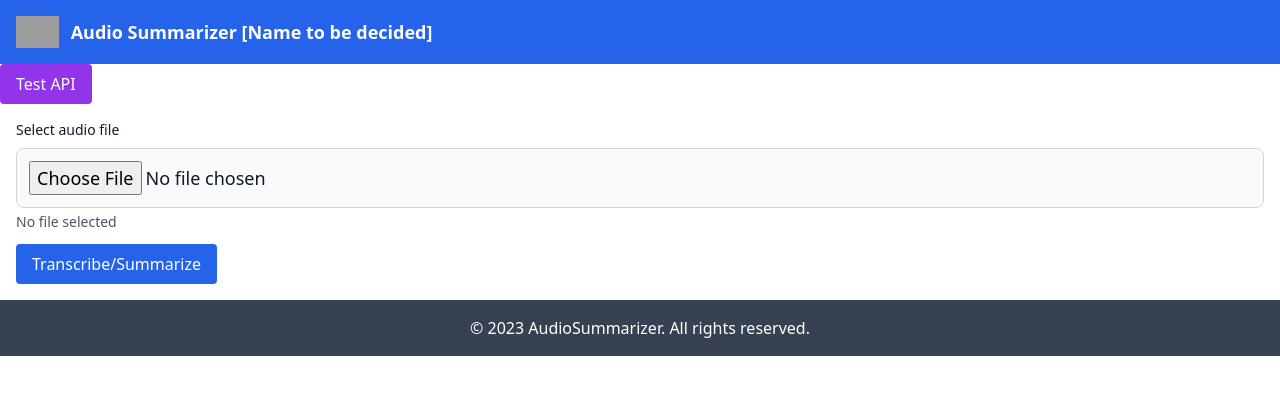
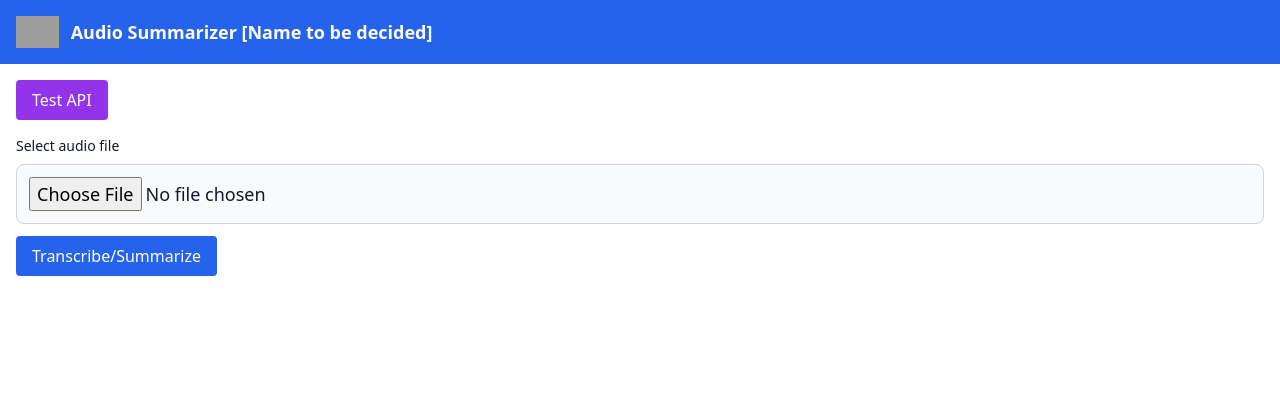
Before and after one commit to RoschelleMR/AI_Voice-to-Text_Summarization, a React (Create React App) app in the folder frontend/: page / in a window 1280 px wide. Shown: the top 394 px of the page. Built offline with nearby package versions, Linux system fonts and the light colour scheme; grey boxes are pictures that could not be loaded.

Commit message:
Updated frontend code to accommodate file uploads and error handling

```diff
--- a/frontend/src/App.js
+++ b/frontend/src/App.js
@@ -1,13 +1,15 @@
-import './App.css';
+import './App.css'
 import Header from './components/Header'
 import Footer from './components/Footer'
-import AudioInput from './components/AudioInput';
-import TextDisplay from './components/TextDisplay';
-import axios from 'axios';
-import { useEffect, useState } from 'react';
+import AudioInput from './components/AudioInput'
+import axios from 'axios'
+import { useEffect, useState } from 'react'
 
 function App() {
-  const [isFileTranscribed, setIsFileTranscribed] = useState(false)
+  const [transcriptionData, setTranscriptionData] = useState({
+    summary: '',
+    transcription: ''
+  })
 
   //Just a function to test a Hello Worl route
   const testAPI = (e) => {
@@ -26,6 +28,8 @@ function App() {
     <div>
       <Header />
 
+      <main class="flex-grow container mx-auto p-4 space-y-4">
+
         <button
           class="px-4 py-2 bg-purple-600 text-white rounded hover:bg-purple-700 transition"
           onClick={testAPI}
@@ -33,22 +37,26 @@ function App() {
           Test API
         </button>
 
-      <main class="flex-grow container mx-auto p-4 space-y-4">
-        <AudioInput setIsFileTranscribed={setIsFileTranscribed}/>
+        <AudioInput setTranscriptionData={setTranscriptionData} />
 
+        {console.log(transcriptionData, "agaga")}
         {
           // Output Section (Hidden if there isn't a file that is currently transcribed)
-          isFileTranscribed &&
+          transcriptionData.transcription &&
           <section>
             <h2>Summarized Transcription</h2>
-            <TextDisplay />
+
+            <div id="summaryContainer" class="p-4 bg-white rounded shadow">
+              {transcriptionData.transcription}
+            </div>
+
             <button class="mt-3 px-4 py-2 bg-purple-600 text-white rounded hover:bg-green-700 transition">View Transcription</button>
           </section>
         }
 
       </main>
 
-      <Footer />
+      {/* <Footer /> */}
     </div>
   );
 }
--- a/frontend/src/components/AudioInput.js
+++ b/frontend/src/components/AudioInput.js
@@ -1,13 +1,21 @@
 import React from 'react'
-import axios from 'axios';
-import { useEffect, useState } from 'react';
+import axios from 'axios'
+import { useEffect, useState } from 'react'
+import FailAlert from './FailAlert'
+import SuccessAlert from './SuccessAlert'
 
-export default function AudioInput() {
+export default function AudioInput({ setTranscriptionData }) {
   const [file, setFile] = useState(null)
   const [fileName, setFileName] = useState('')
+  const [fileTypeAlertActive, setFileTypeAlertActive] = useState(false)
+  const [uploadFailureAlertActive, setUploadFailureAlertActive] = useState(false)
+  const [uploadSuccessAlertActive, setUploadSuccessAlertActive] = useState(false)
 
   const onFormSubmit = (e) => {
     e.preventDefault()
+    setFileTypeAlertActive(false)
+    setUploadFailureAlertActive(false)
+    setUploadSuccessAlertActive(false)
 
     if (!file) {
       alert('Please select a file to upload!')
@@ -23,35 +31,56 @@ export default function AudioInput() {
       }
     })
     .then(response => {
-      alert("Uploaded Successfully")
+      setUploadSuccessAlertActive(true)
       console.log("File uploaded successfully", response.data);
+      setTranscriptionData(response.data)
       // Handle success
     })
     .catch(error => {
-      alert("Error uploading file")
-      console.error("Error uploading file", error);
+      setUploadFailureAlertActive(true)
+      console.error("Error uploading file", error.request.response);
       // Handle error
     });
   }
 
   const onFileChange = (e) => {
-    const selectedFile = e.target.files[0];
+    const selectedFile = e.target.files[0]
+    setUploadFailureAlertActive(false)
+    setUploadSuccessAlertActive(false)
+
     if (selectedFile) {
-      const allowedTypes = ['audio/mp3', 'audio/wav', 'audio/ogg'];
+      const allowedTypes = ['audio/mp3', 'audio/wav', 'audio/ogg', 'audio/mpeg']
+
       if (!allowedTypes.includes(selectedFile.type)) {
-        alert('Please select an audio file (mp3, wav, or ogg).');
-        setFile(null);
-        setFileName('');
+        e.target.value = ''
+        setFile(null)
+        setFileName('')
+        setFileTypeAlertActive(true)
       } else {
-        setFile(selectedFile);
-        setFileName(selectedFile.name);
+        setFile(selectedFile)
+        setFileName(selectedFile.name)
+        setFileTypeAlertActive(false)
       }
     }
   };
 
   return (
-    <form onFormSubmit={onFormSubmit}>
-      <label class="block mb-2 text-sm font-medium text-gray-900 dark:text-gray-300">Select audio file</label>
+    <div>
+      {
+        fileTypeAlertActive &&
+        <FailAlert subject={'File type is not valid'} message={'Please select an audio file (mp3, wav, or ogg).'} />
+      }
+      {
+        uploadFailureAlertActive &&
+        <FailAlert subject={'File Upload Failed'} message={'Something went wrong uploading audio file.'} />
+      }
+      {
+        uploadSuccessAlertActive &&
+        <SuccessAlert subject={'File Upload Successful!'} message={'Please wait while the audio file being transcribed/summarized.'} />
+      }
+
+      <form onSubmit={onFormSubmit}>
+        <label class="block mb-2 text-sm font-medium text-gray-900">Select audio file</label>
         <input
             class="block w-full text-lg text-gray-900 border border-gray-300 rounded-lg cursor-pointer bg-gray-50 dark:text-gray-400  p-3 focus:outline-none"
             id="large_size"
@@ -60,7 +89,6 @@ export default function AudioInput() {
         >
         </input>
         {fileName && <div>Selected file: {fileName}</div>}
-      <div id="fileName" class="mt-1 text-sm text-gray-600">No file selected</div>
         <button
           class="mt-3 px-4 py-2 bg-blue-600 text-white rounded hover:bg-blue-700 transition"
           type='submit'
@@ -68,5 +96,6 @@ export default function AudioInput() {
           Transcribe/Summarize
         </button>
       </form>
+    </div>
   )
 }
--- /dev/null
+++ b/frontend/src/components/FailAlert.js
@@ -0,0 +1,15 @@
+import React from 'react'
+
+export default function FailAlert({ subject, message }) {
+  return (
+    <div class="bg-red-100 border-t-4 border-red-500 rounded-b text-red-900 px-4 py-3 shadow-md mb-4 mt-4" role="alert">
+        <div class="flex">
+            <div class="py-1"><svg class="fill-current h-6 w-6 text-red-500 mr-4" xmlns="http://www.w3.org/2000/svg" viewBox="0 0 20 20"><path d="M2.93 17.07A10 10 0 1 1 17.07 2.93 10 10 0 0 1 2.93 17.07zm12.73-1.41A8 8 0 1 0 4.34 4.34a8 8 0 0 0 11.32 11.32zM9 11V9h2v6H9v-4zm0-6h2v2H9V5z"/></svg></div>
+            <div>
+            <p class="font-bold">{subject}</p>
+            <p class="text-sm">{message}</p>
+            </div>
+        </div>
+    </div>
+  )
+}
--- /dev/null
+++ b/frontend/src/components/SuccessAlert.js
@@ -0,0 +1,15 @@
+import React from 'react'
+
+export default function SuccessAlert({ subject, message }) {
+  return (
+    <div class="bg-teal-100 border-t-4 border-teal-500 rounded-b text-teal-900 px-4 py-3 shadow-md mb-4 mt-4" role="alert">
+        <div class="flex">
+            <div class="py-1"><svg class="fill-current h-6 w-6 text-teal-500 mr-4" xmlns="http://www.w3.org/2000/svg" viewBox="0 0 20 20"><path d="M2.93 17.07A10 10 0 1 1 17.07 2.93 10 10 0 0 1 2.93 17.07zm12.73-1.41A8 8 0 1 0 4.34 4.34a8 8 0 0 0 11.32 11.32zM9 11V9h2v6H9v-4zm0-6h2v2H9V5z"/></svg></div>
+            <div>
+            <p class="font-bold">{subject}</p>
+            <p class="text-sm">{message}</p>
+            </div>
+        </div>
+    </div>
+  )
+}
--- a/frontend/src/components/TextDisplay.js
+++ /dev/null
@@ -1,10 +0,0 @@
-import React from 'react'
-
-export default function TextDisplay() {
-  return (
-    <div id="summaryContainer" class="p-4 bg-white rounded shadow">
-        {/* <!-- Summarized text will be inserted here --> */}
-
-    </div>
-  )
-}
```
Lines whose indentation alone changed are shown as unchanged.
